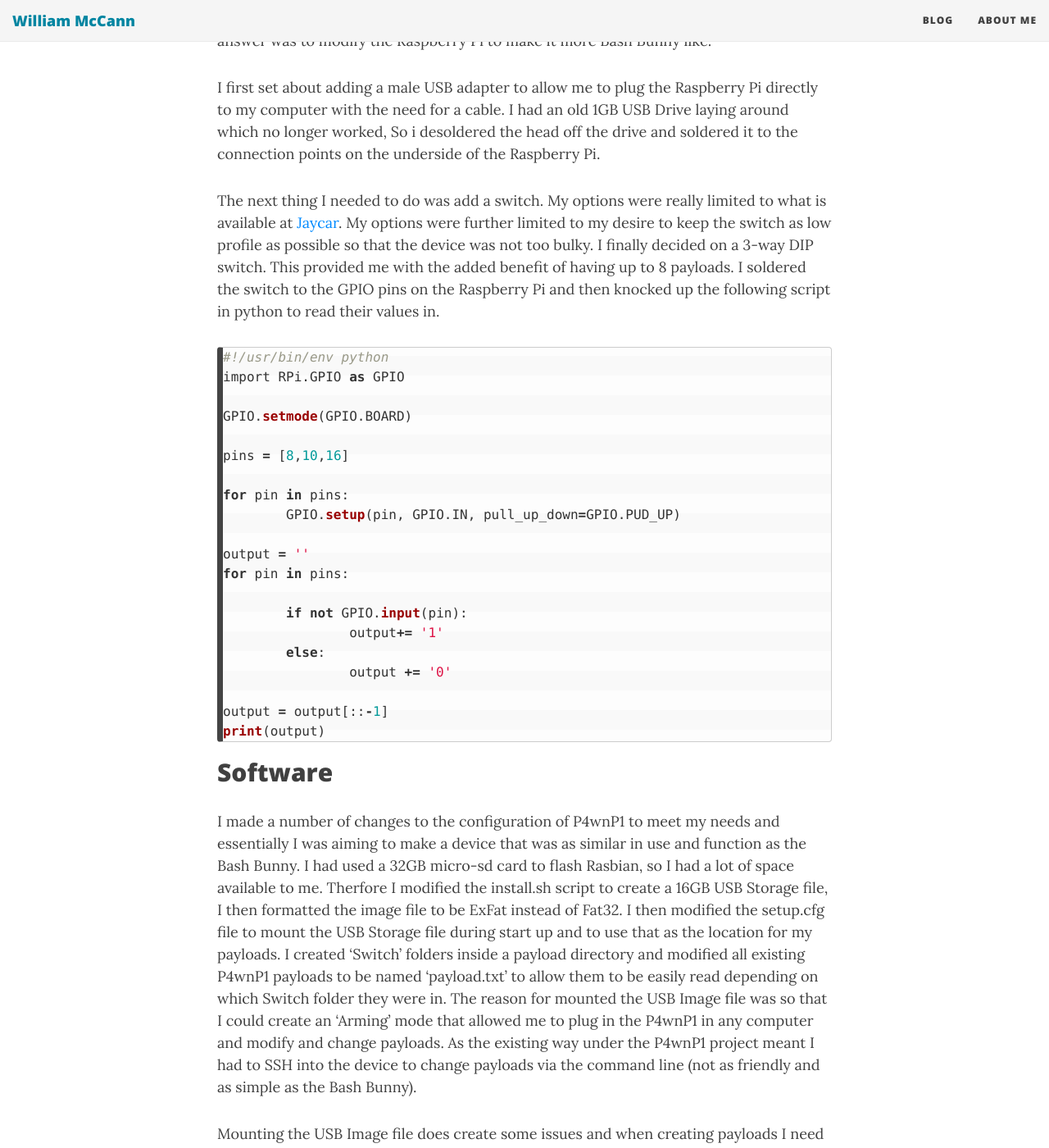
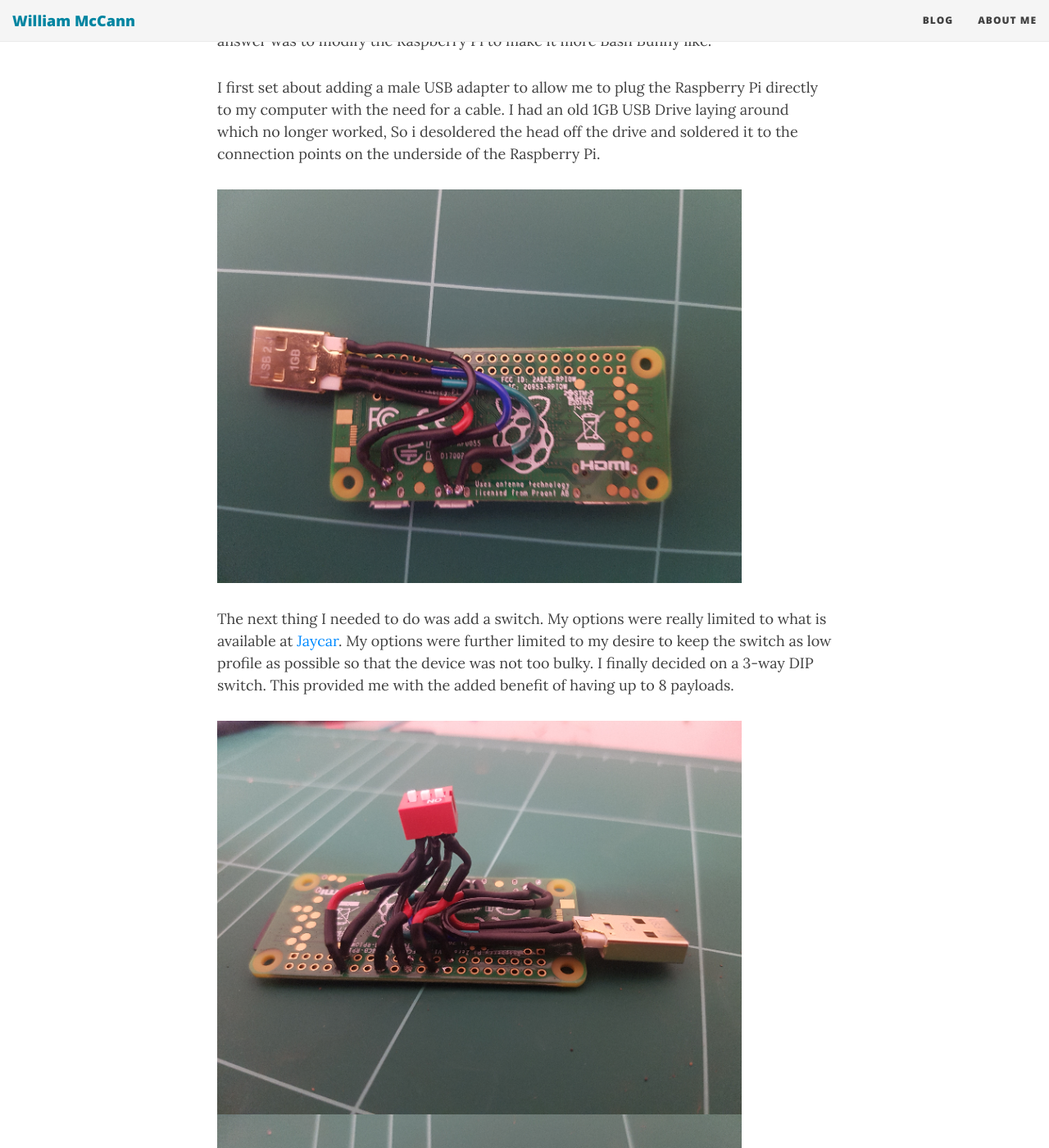
Before and after one commit to wjmccann/wjmccann.github.io, a Jekyll site: the page built from _posts/2017-11-09-Introducing-the-P4wnP1-Bilby.md, in a window 1280 px wide and 1400 px high, scrolled down 1427 px. Shown: the whole window at 82% size. Built offline with Jekyll 4.4.1, drawn with Linux system fonts in a browser that asks for light colours; nearby versions of some CDN libraries; comment, search, counter and statistics services are not loaded; some of the changed text lies outside the part shown.

Commit message:
Update 2017-11-09-Introducing-the-P4wnP1-Bilby.md

```diff
--- a/_posts/2017-11-09-Introducing-the-P4wnP1-Bilby.md
+++ b/_posts/2017-11-09-Introducing-the-P4wnP1-Bilby.md
@@ -17,7 +17,13 @@ As it is, the P4wnP1 connects to a computer using the Raspberry Pi Zero's data m
 
 I first set about adding a male USB adapter to allow me to plug the Raspberry Pi directly to my computer with the need for a cable. I had an old 1GB USB Drive laying around which no longer worked, So i desoldered the head off the drive and soldered it to the connection points on the underside of the Raspberry Pi.
 
-The next thing I needed to do was add a switch. My options were really limited to what is available at [Jaycar](https://www.jaycar.com.au/). My options were further limited to my desire to keep the switch as low profile as possible so that the device was not too bulky. I finally decided on a 3-way DIP switch. This provided me with the added benefit of having up to 8 payloads. I soldered the switch to the GPIO pins on the Raspberry Pi and then knocked up the following script in python to read their values in.
+![Male USB Head Attached](/img/20171106_211333.jpg)
+
+The next thing I needed to do was add a switch. My options were really limited to what is available at [Jaycar](https://www.jaycar.com.au/). My options were further limited to my desire to keep the switch as low profile as possible so that the device was not too bulky. I finally decided on a 3-way DIP switch. This provided me with the added benefit of having up to 8 payloads.
+
+![Switch Attached 1](/img/20171106_224549.jpg) ![Switch Attached 2](/img/20171106_224540.jpg)
+
+I soldered the switch to the GPIO pins on the Raspberry Pi and then knocked up the following script in python to read their values in.
 
 {% highlight python %}
 #!/usr/bin/env python
```
Also changed, not shown: other parts of _posts/2017-11-09-Introducing-the-P4wnP1-Bilby.md (+2 -0 lines).
